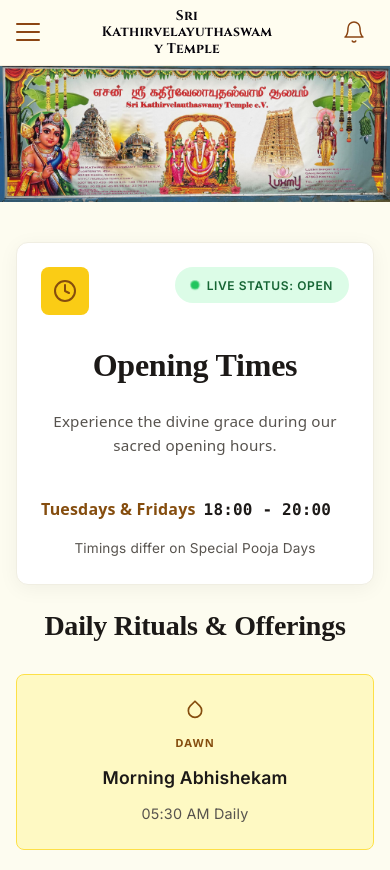
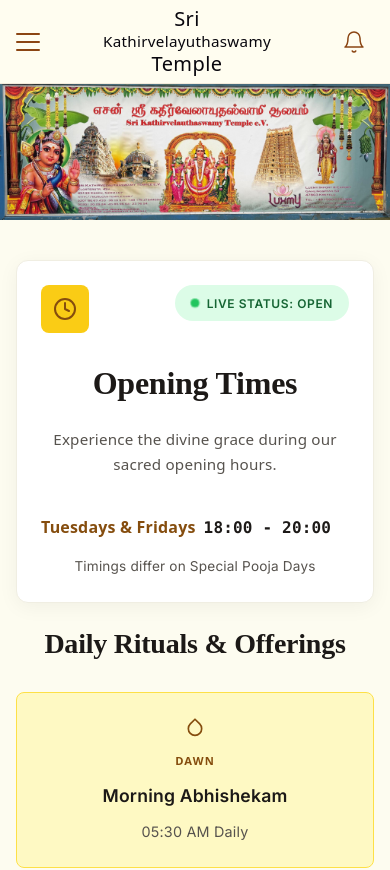
Before and after one commit to rathinakumar-alt/Temple-website, a React (Vite) app: page / in a window 390 px wide. Shown: the top 870 px of the page. Built offline with nearby package versions, Linux system fonts and the light colour scheme.

Commit message:
Title fixes

```diff
--- a/src/components/Footer/Footer.css
+++ b/src/components/Footer/Footer.css
@@ -45,13 +45,15 @@
 
 @media (max-width: 480px) {
   .footer-title {
-    font-size: 1.15rem;
-    word-wrap: break-word;
-    overflow-wrap: break-word;
-    hyphens: auto;
-    max-width: 100%;
-    margin-inline: auto;
-    line-height: 1.3;
+    font-size: 1.5rem;
+    gap: 0.2rem;
+    text-align: center;
+    align-items: center;
+  }
+
+  .footer-title .main-word {
+    font-size: 1.15rem; /* Ensure the long word fits on its line */
+    letter-spacing: 0.02em;
   }
 
   .footer-address p {
@@ -73,6 +75,9 @@
   margin: 0;
   color: #fde047;
   /* Golden accent color for title */
+  display: flex;
+  flex-direction: column;
+  gap: 0.2rem;
 }
 
 .footer-address {
--- a/src/components/Footer/Footer.jsx
+++ b/src/components/Footer/Footer.jsx
@@ -7,7 +7,11 @@ const Footer = () => {
       <div className="footer-container">
         <div className="footer-content">
           <div className="footer-info">
-            <h2 className="footer-title">Sri Kathirvelayuthaswamy Alayam</h2>
+            <h2 className="footer-title">
+              <span>Sri</span>
+              <span className="main-word">Kathirvelayuthaswamy</span>
+              <span>Alayam</span>
+            </h2>
             <div className="footer-address">
               <p>
                 <svg width="18" height="18" viewBox="0 0 24 24" fill="none" stroke="currentColor" strokeWidth="2" strokeLinecap="round" strokeLinejoin="round">
--- a/src/components/Header/Header.css
+++ b/src/components/Header/Header.css
@@ -38,6 +38,9 @@
   font-weight: 700;
   margin: 0;
   letter-spacing: 0.05em;
+  display: flex;
+  gap: 0.4rem;
+  align-items: center;
 }
 
 .nav-menu {
@@ -208,13 +211,19 @@
 
 @media (max-width: 480px) {
   .logo-text {
-    font-size: 0.85rem;
-    line-height: 1.2;
-    padding: 0 0.25rem;
-    overflow-wrap: break-word;
-    word-wrap: break-word;
-    word-break: break-word;
-    max-width: 180px; /* Limit width to force wrapping */
+    flex-direction: column;
+    gap: 0.2rem;
+    font-size: 1.25rem;
+    line-height: 1.1;
+    padding: 0;
+    white-space: normal;
+    text-align: center;
+    flex: 1;
+  }
+
+  .logo-text .main-word {
+    font-size: 0.95rem; /* Ensure the long word fits on its line */
+    letter-spacing: 0.02em;
   }
 
   .header-container {
--- a/src/components/Header/Header.jsx
+++ b/src/components/Header/Header.jsx
@@ -32,7 +32,11 @@ const Header = () => {
               <circle cx="12" cy="1.5" r="0.5" fill="currentColor" />
             </svg>
           </div>
-          <h1 className="logo-text">Sri Kathirvelayuthaswamy Temple</h1>
+          <h1 className="logo-text">
+            <span>Sri</span>
+            <span className="main-word">Kathirvelayuthaswamy</span>
+            <span>Temple</span>
+          </h1>
         </div>
 
         <nav className="nav-menu">
```
